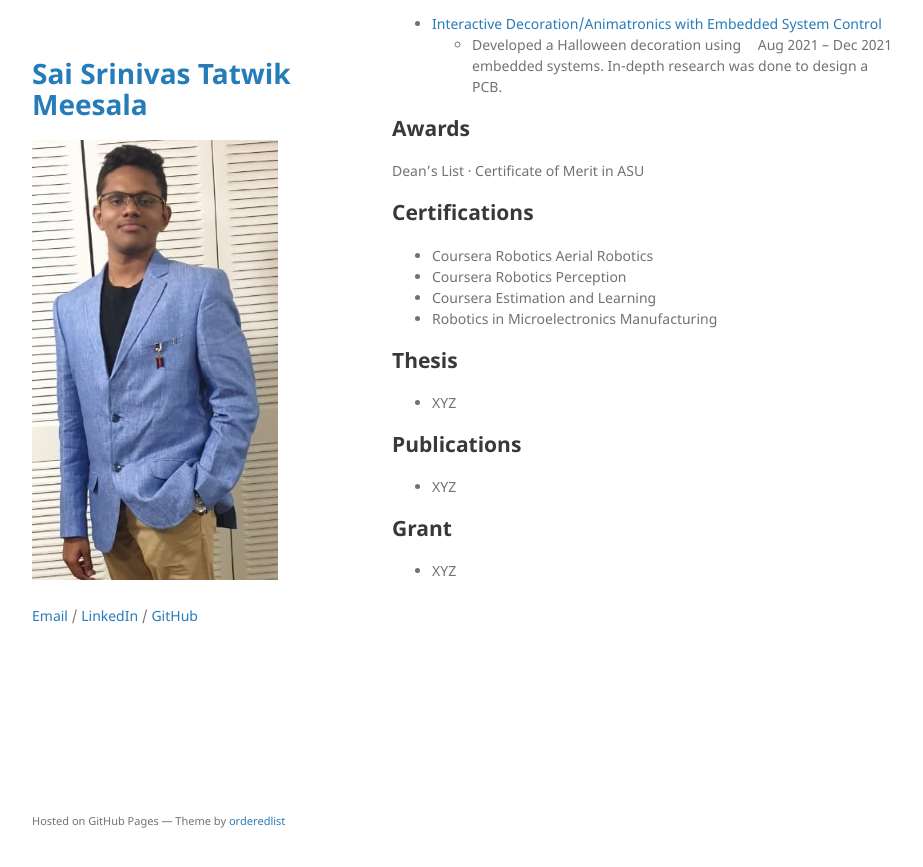
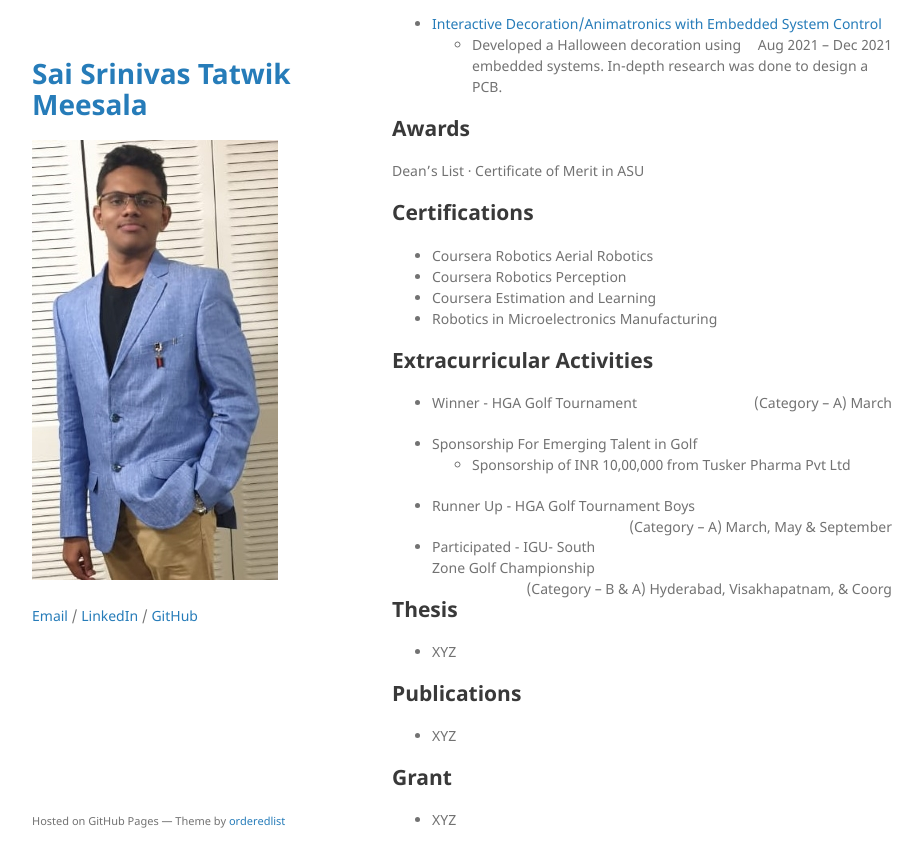
Before and after one commit to Tatwik19/Tatwik19.github.io, a Jekyll site: the page built from index.md, in a window 1280 px wide and 900 px high, scrolled down 2044 px. Shown: the top 867 px of the window, without its empty margins (178-1101 px from the left). Built offline with Jekyll 4.4.1, drawn with Linux system fonts in a browser that asks for light colours; the repository's description, which GitHub fills in, is left out.

Commit message:
Update index.md

```diff
--- a/index.md
+++ b/index.md
@@ -43,7 +43,7 @@ BSE. Robotics <span style="float:right;">Aug 2019 – May 2023</span><br />
 *	[Robotics Dynamics and Force Control Package](https://github.com/thulsonASU/robot_sim) <span style="float:right;">April 2024</span>
 	- Developed Robotics Package, integrating manipulator dynamics, force control, and Interactive GUI.
 
-*	VCO2 VO2 Metabolic Monitor<span style="float:right;">Jan 2024 - April 2024<br /></span>
+*	VCO2 VO2 Metabolic Monitor <span style="float:right;">Jan 2024 - April 2024<br /></span>
 	- Designed and implemented a VCO2 and VO2 metabolic monitor, integrating CAD design, coding, and MATLAB interface with Bluetooth (BLE) connectivity for real-time data collection.
 
 *	[Mechatronics Device: Portable/Lightweight Gait Analysis](https://github.com/Tatwik19/SoulTech-Portable-Gait-Analysis-Device)<span style="float:right;">Jan 2023 – May 2023</span>
@@ -73,6 +73,16 @@ Dean’s List · Certificate of Merit in ASU
 *	Coursera Estimation and Learning
 *	Robotics in Microelectronics Manufacturing
 
+## Extracurricular Activities
+*	Winner - HGA Golf Tournament <span style="float:right;">(Category – A) March</span>
+
+*	Sponsorship For Emerging Talent in Golf
+    *	Sponsorship of INR 10,00,000 from Tusker Pharma Pvt Ltd
+
+*	Runner Up - HGA Golf Tournament Boys <span style="float:right;">(Category – A) March, May & September</span>
+
+*	Participated - IGU- South Zone Golf Championship <span style="float:right;">(Category – B & A) Hyderabad, Visakhapatnam, & Coorg</span>
+
 ## Thesis
 *	XYZ
 
```
